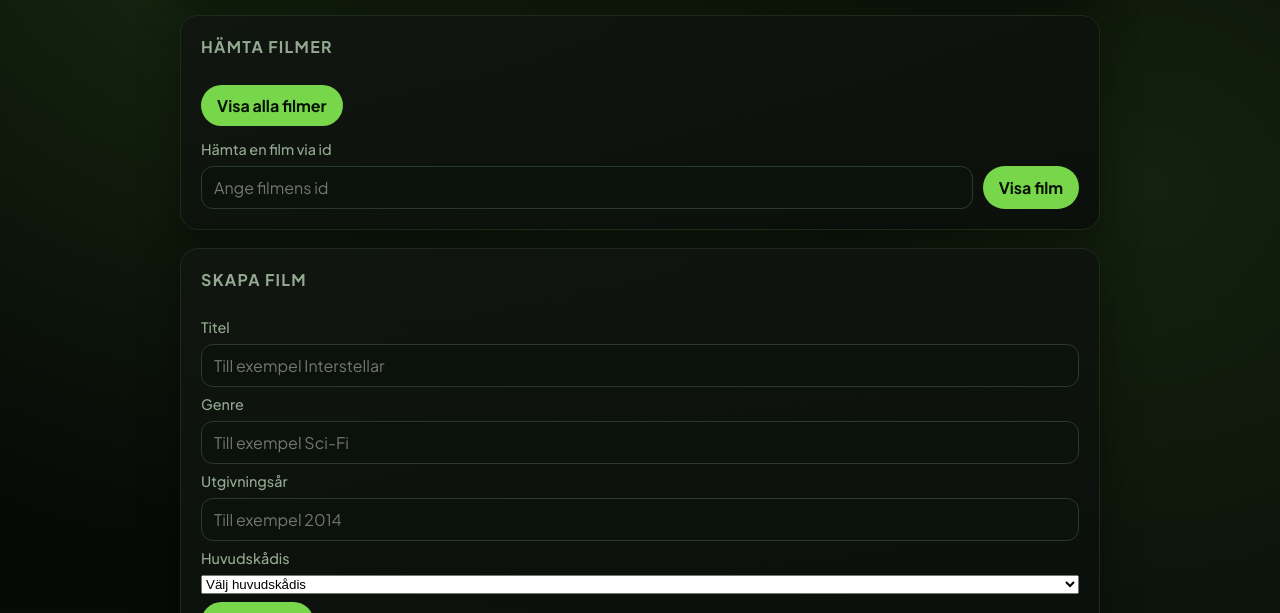
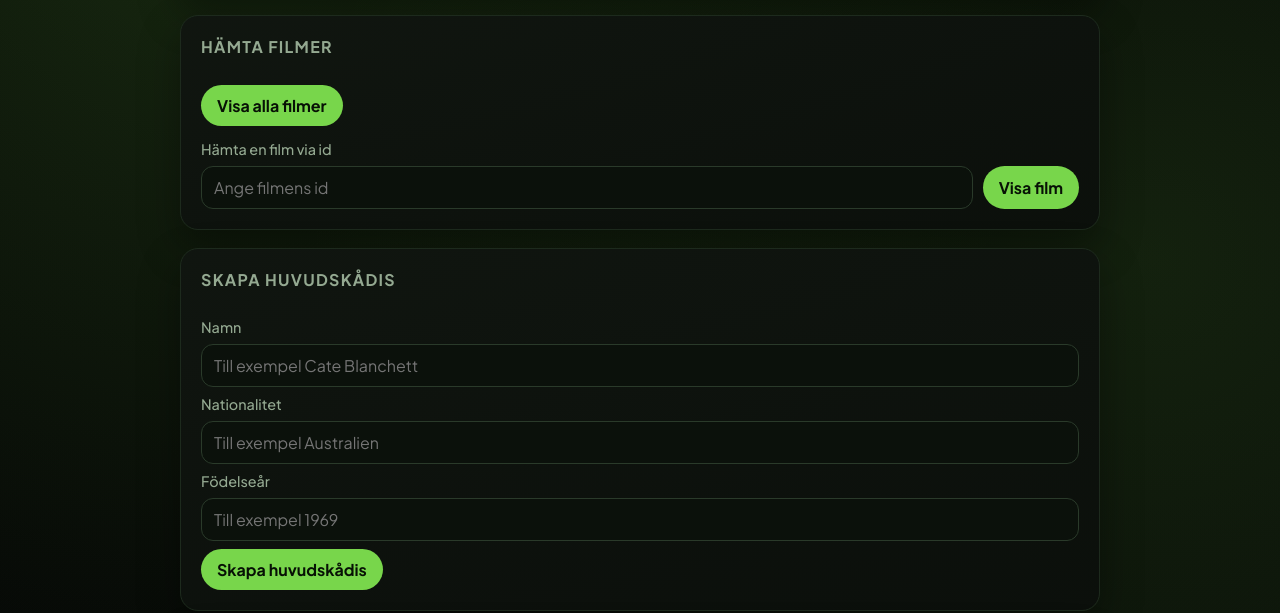
Before and after one commit to strawbeard88/crudo_yhb, a website: page index.html in a window 1280 px wide. Shown: the part 187-800 px from the top of the page. Drawn offline with Linux system fonts and the light colour scheme.

Commit message:
La till fält för att skapa skådis

```diff
--- a/index.html
+++ b/index.html
@@ -39,6 +39,39 @@
             />
             <button type="submit">Visa film</button>
           </div>
+        </form>
+      </section>
+
+      <section class="panel controls">
+        <h2>Skapa huvudskådis</h2>
+        <form id="createActorForm">
+          <label for="createActorName">Namn</label>
+          <input
+            id="createActorName"
+            name="name"
+            type="text"
+            placeholder="Till exempel Cate Blanchett"
+          />
+
+          <label for="createActorNationality">Nationalitet</label>
+          <input
+            id="createActorNationality"
+            name="nationality"
+            type="text"
+            placeholder="Till exempel Australien"
+          />
+
+          <label for="createActorBirthYear">Födelseår</label>
+          <input
+            id="createActorBirthYear"
+            name="birthYear"
+            type="number"
+            min="1800"
+            max="2100"
+            placeholder="Till exempel 1969"
+          />
+
+          <button type="submit">Skapa huvudskådis</button>
         </form>
       </section>
 
@@ -159,5 +192,6 @@
         <ul id="actorList" class="post-list"></ul>
       </section>
     </main>
+    <script src="app.js"></script>
   </body>
 </html>
```
